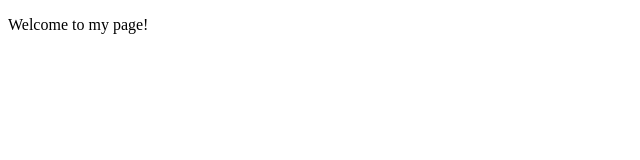
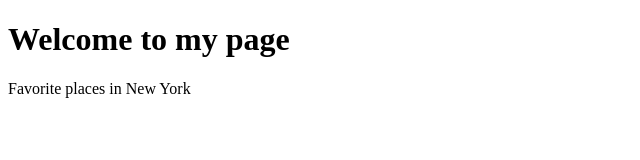
Before and after one commit to mmarcod45/mmarcod45.github.io, a plain HTML site: page index.html in a window 1280 px wide. Shown: the whole page, without its empty margins (0-640 px from the left). Drawn offline with Linux system fonts and the light colour scheme.

Commit message:
Add content to main page

```diff
--- a/index.html
+++ b/index.html
@@ -4,6 +4,7 @@
 	<title>Personal Website</title>
 </head>
 <body>
-	<p>Welcome to my page!</p>
+	<h1>Welcome to my page</h1>
+	<p>Favorite places in New York</p>
 </body>
 </html>
```
